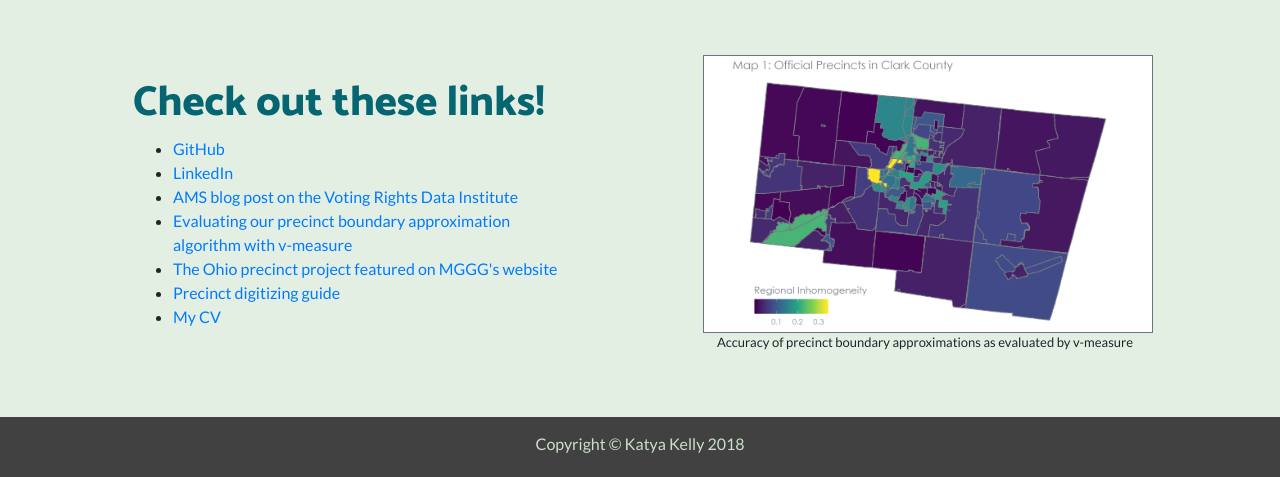
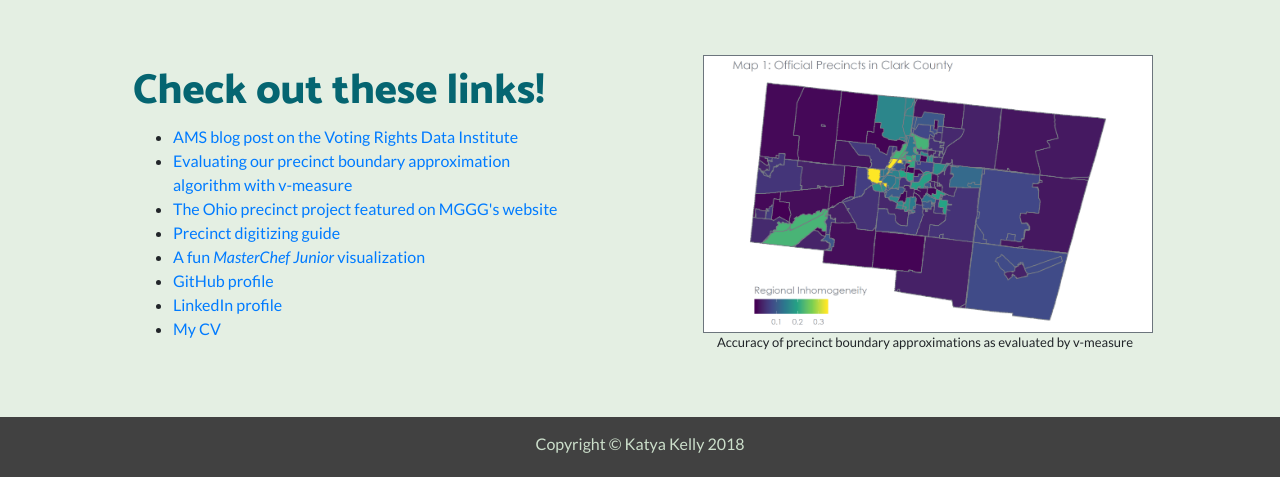
Before and after one commit to ykelly/ykelly.github.io, a website: page index.html in a window 1280 px wide. Shown: the part 1066-1543 px from the top of the page. Drawn offline with Linux system fonts and the light colour scheme.

Commit message:
added mcj link

```diff
--- a/index.html
+++ b/index.html
@@ -118,12 +118,13 @@
             <div class="p-5">
               <h2 style="font-size: 42px; color: #056571">Check out these links!</h2>
               <ul>
-                <li><a href="https://github.com/ykelly">GitHub</a></li>
-                <li><a href="https://www.linkedin.com/in/katya-kelly-1103/">LinkedIn</a></li>
                 <li><a href="https://blogs.ams.org/capitalcurrents/2018/10/24/voting-rights-data-institute-for-students/">AMS blog post on the Voting Rights Data Institute</a></li>
                 <li><a href="http://katiejolly.io/blog/2018-10-27/vmeasure-ohio">Evaluating our precinct boundary approximation algorithm with v-measure</a></li>
                 <li><a href="https://www.mggg.org/work.html">The Ohio precinct project featured on MGGG's website</a></li>
                 <li><a href="https://www.katiejolly.io/pdf/digitizing_guide.pdf">Precinct digitizing guide</a></li>
+                <li><a href = "https://drive.google.com/file/d/1nAIXYyCDZ1qPsQZsSyYVNDDR9VPvkMQf/view?usp=sharing">A fun <i>MasterChef Junior</i> visualization</a></li>
+                <li><a href="https://github.com/ykelly">GitHub profile</a></li>
+                <li><a href="https://www.linkedin.com/in/katya-kelly-1103/">LinkedIn profile</a></li>
                 <li><a href="https://github.com/ykelly/cv/blob/master/ykelly_cv.pdf">My CV</a></li>
               </ul>
             </div>
```
